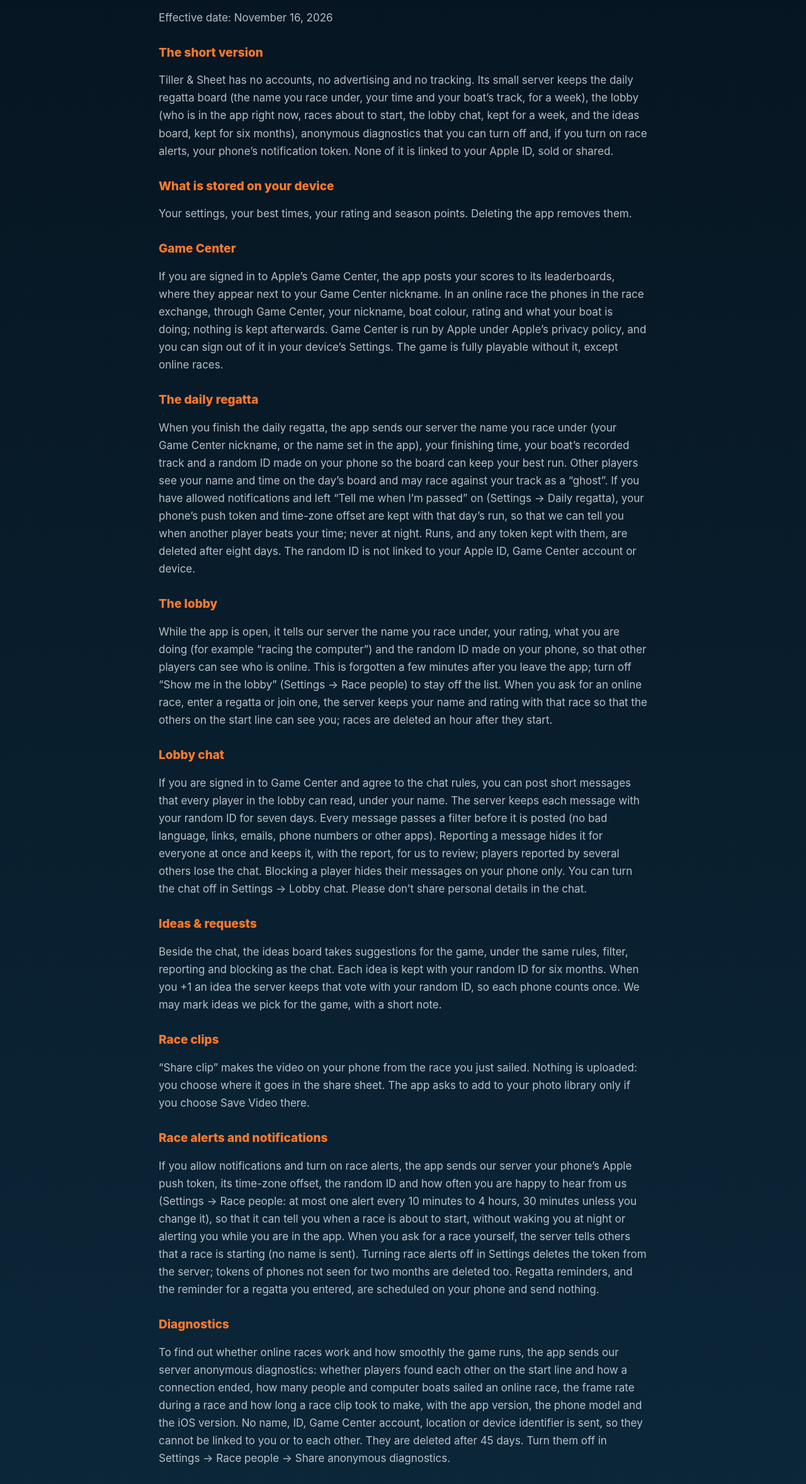
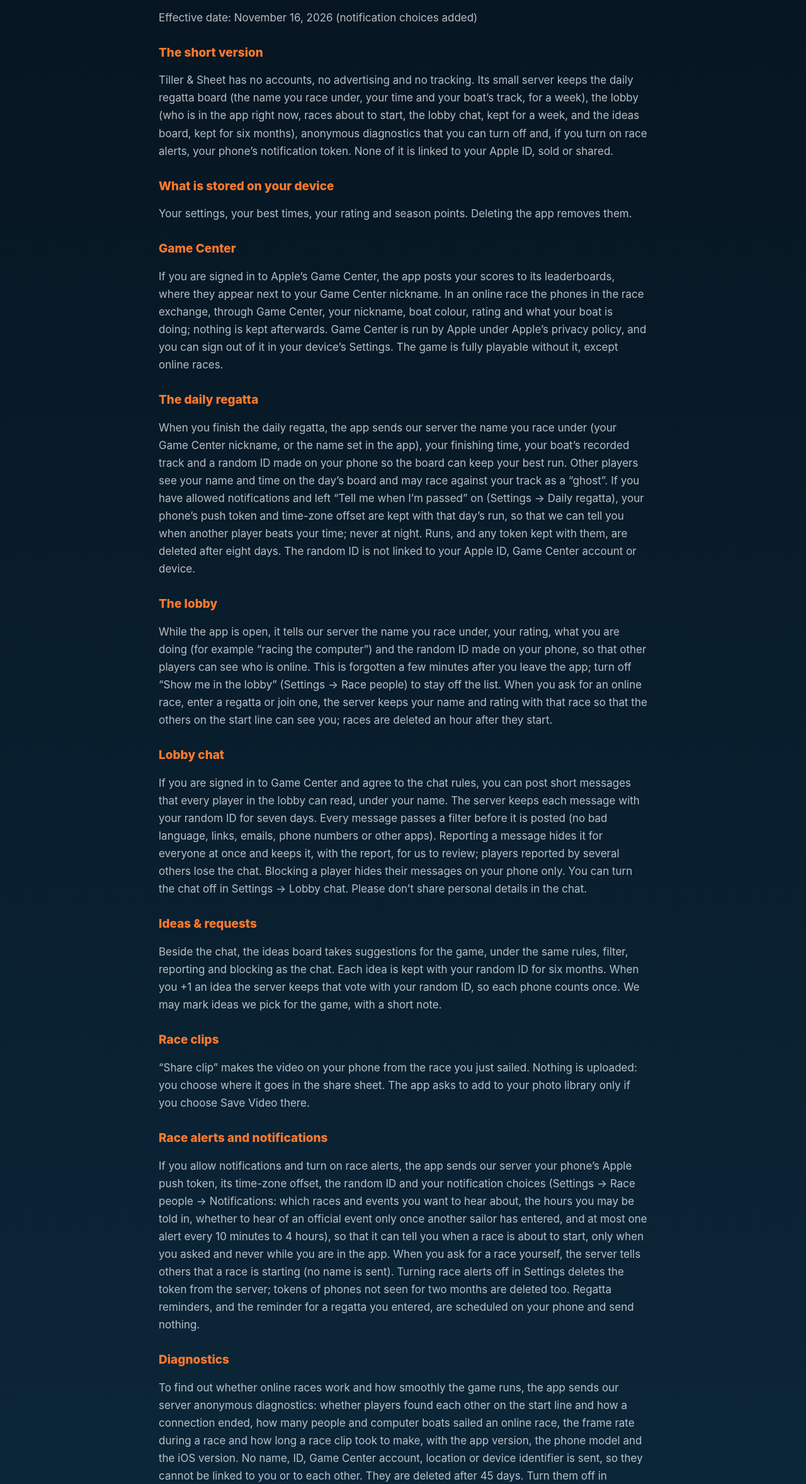
Before and after one commit to dimab0/TillerSheet-support, a plain HTML site: page privacy-policy.html in a window 1280 px wide. Shown: the part 195-2551 px from the top of the page at 63% size. Drawn offline with Linux system fonts and the light colour scheme.

Commit message:
Privacy policy: notification choices kept with the push token
Co-Authored-By: Claude Opus 5.5 <noreply@anthropic.com>
Claude-Session: https://claude.ai/code/session_01CjQrhTusbJtJrLevjCU6cQ

```diff
--- a/privacy-policy.html
+++ b/privacy-policy.html
@@ -12,7 +12,7 @@
     <header class="app"><img src="icon.png" alt="" /><a href="index.html">Tiller &amp; Sheet</a></header>
     <nav><a href="index.html">Home</a><a href="support.html">Support</a><a href="privacy-policy.html">Privacy</a></nav>
     <h1>Privacy Policy</h1>
-    <p>Effective date: November 16, 2026</p>
+    <p>Effective date: November 16, 2026 (notification choices added)</p>
     <h2>The short version</h2>
     <p>Tiller &amp; Sheet has no accounts, no advertising and no tracking. Its small server keeps the daily regatta board (the name you race under, your time and your boat&rsquo;s track, for a week), the lobby (who is in the app right now, races about to start, the lobby chat, kept for a week, and the ideas board, kept for six months), anonymous diagnostics that you can turn off and, if you turn on race alerts, your phone&rsquo;s notification token. None of it is linked to your Apple ID, sold or shared.</p>
     <h2>What is stored on your device</h2>
@@ -30,7 +30,7 @@
     <h2>Race clips</h2>
     <p>&ldquo;Share clip&rdquo; makes the video on your phone from the race you just sailed. Nothing is uploaded: you choose where it goes in the share sheet. The app asks to add to your photo library only if you choose Save Video there.</p>
     <h2>Race alerts and notifications</h2>
-    <p>If you allow notifications and turn on race alerts, the app sends our server your phone&rsquo;s Apple push token, its time-zone offset, the random ID and how often you are happy to hear from us (Settings &rarr; Race people: at most one alert every 10 minutes to 4 hours, 30 minutes unless you change it), so that it can tell you when a race is about to start, without waking you at night or alerting you while you are in the app. When you ask for a race yourself, the server tells others that a race is starting (no name is sent). Turning race alerts off in Settings deletes the token from the server; tokens of phones not seen for two months are deleted too. Regatta reminders, and the reminder for a regatta you entered, are scheduled on your phone and send nothing.</p>
+    <p>If you allow notifications and turn on race alerts, the app sends our server your phone&rsquo;s Apple push token, its time-zone offset, the random ID and your notification choices (Settings &rarr; Race people &rarr; Notifications: which races and events you want to hear about, the hours you may be told in, whether to hear of an official event only once another sailor has entered, and at most one alert every 10 minutes to 4 hours), so that it can tell you when a race is about to start, only when you asked and never while you are in the app. When you ask for a race yourself, the server tells others that a race is starting (no name is sent). Turning race alerts off in Settings deletes the token from the server; tokens of phones not seen for two months are deleted too. Regatta reminders, and the reminder for a regatta you entered, are scheduled on your phone and send nothing.</p>
     <h2>Diagnostics</h2>
     <p>To find out whether online races work and how smoothly the game runs, the app sends our server anonymous diagnostics: whether players found each other on the start line and how a connection ended, how many people and computer boats sailed an online race, the frame rate during a race and how long a race clip took to make, with the app version, the phone model and the iOS version. No name, ID, Game Center account, location or device identifier is sent, so they cannot be linked to you or to each other. They are deleted after 45 days. Turn them off in Settings &rarr; Race people &rarr; Share anonymous diagnostics.</p>
     <h2>Update check</h2>
```
